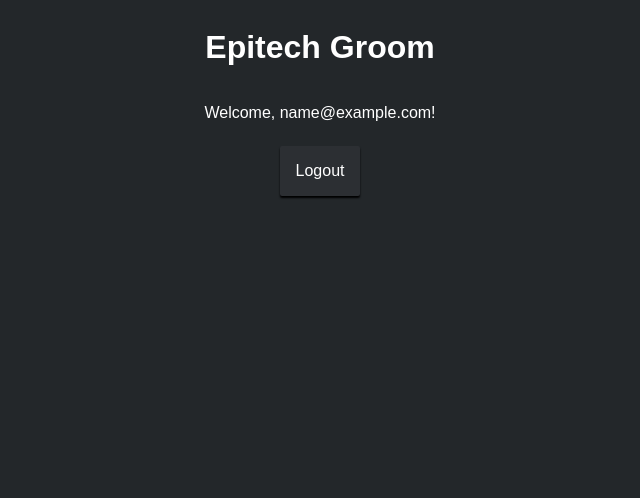
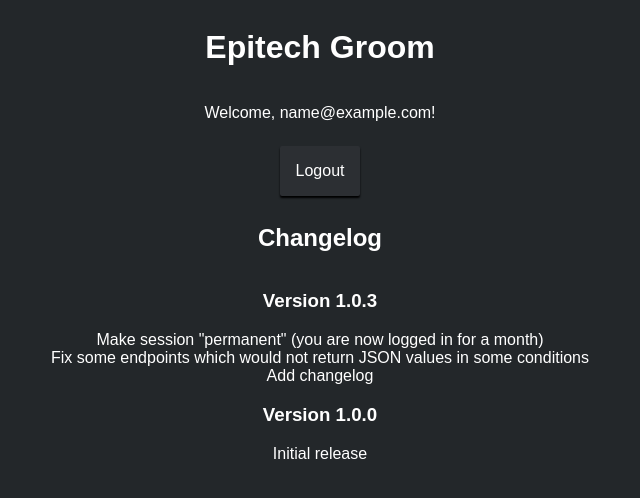
Before and after one commit to epi-codes/groom, a Python web app: template templates/index.html in a window 1280 px wide. Shown: the top 498 px of the page, without its empty margins (320-960 px from the left). Run offline with Jinja, Linux system fonts and the light colour scheme; the template is opened without the code that fills it: most values are stand-ins (such as "Sample title", 1, 10 or a date in 2020).

Commit message:
Add changelog

```diff
--- a/static/css/style.css
+++ b/static/css/style.css
@@ -6,8 +6,14 @@ body {
 	font-family: Arial, Helvetica, sans-serif;
 }
 
-body h1, body p {
+body h1, body p, body h2, body h3, body li {
 	text-align: center;
+}
+
+body ul, body li {
+    margin: 0;
+    padding: 0;
+    list-style: none;
 }
 
 nav {
--- a/templates/index.html
+++ b/templates/index.html
@@ -47,5 +47,22 @@
 		<a href="{{ url_for('groom_api_logout') }}">Logout</a>
 	</nav>
 {% endif %}
+<h2>Changelog</h2>
+<ul>
+	<li>
+		<h3>Version 1.0.3</h3>
+		<ul>
+			<li>Make session "permanent" (you are now logged in for a month)</li>
+			<li>Fix some endpoints which would not return JSON values in some conditions</li>
+			<li>Add changelog</li>
+		</ul>
+	</li>
+	<li>
+		<h3>Version 1.0.0</h3>
+		<ul>
+			<li>Initial release</li>
+		</ul>
+	</li>
+</ul>
 </body>
 </html>
```
